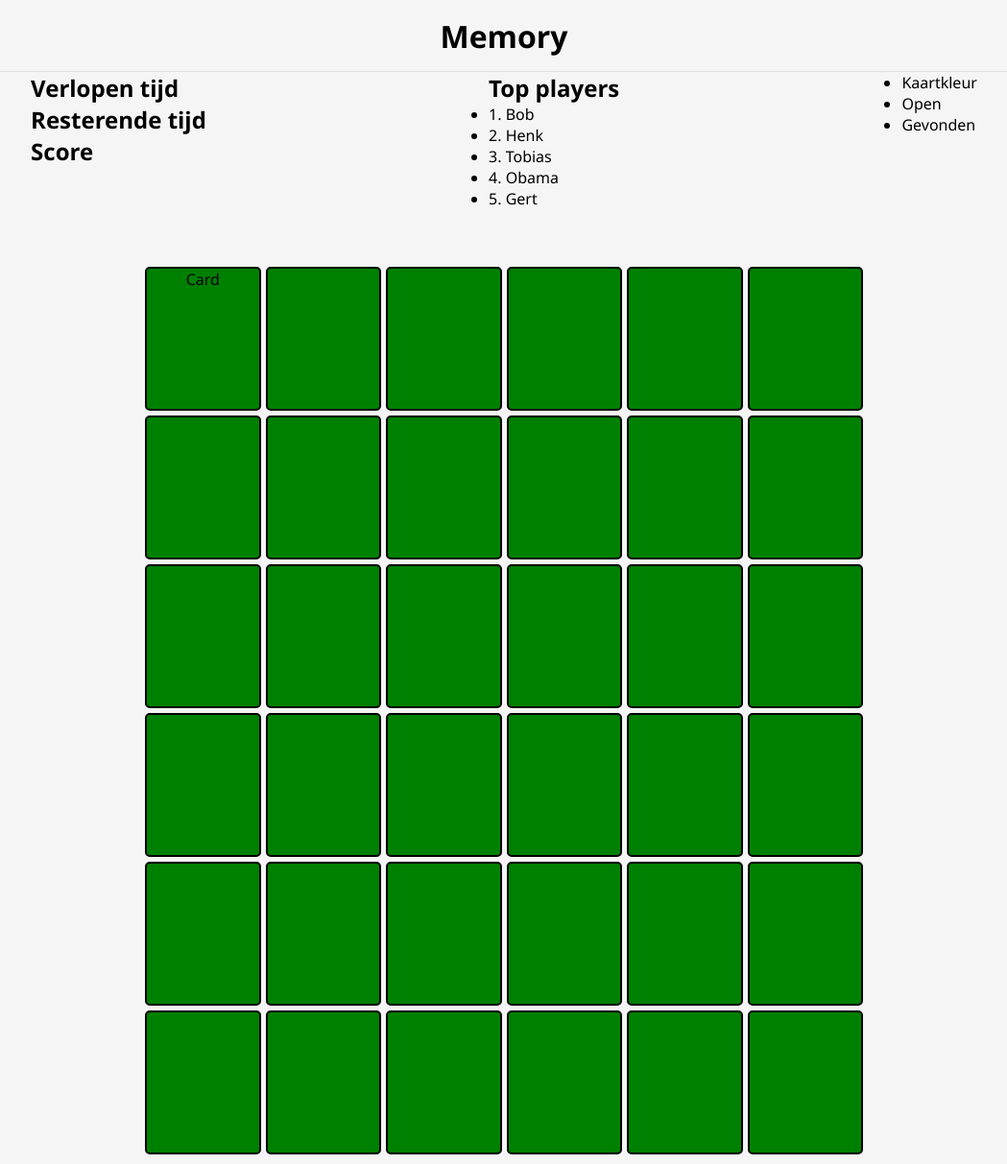
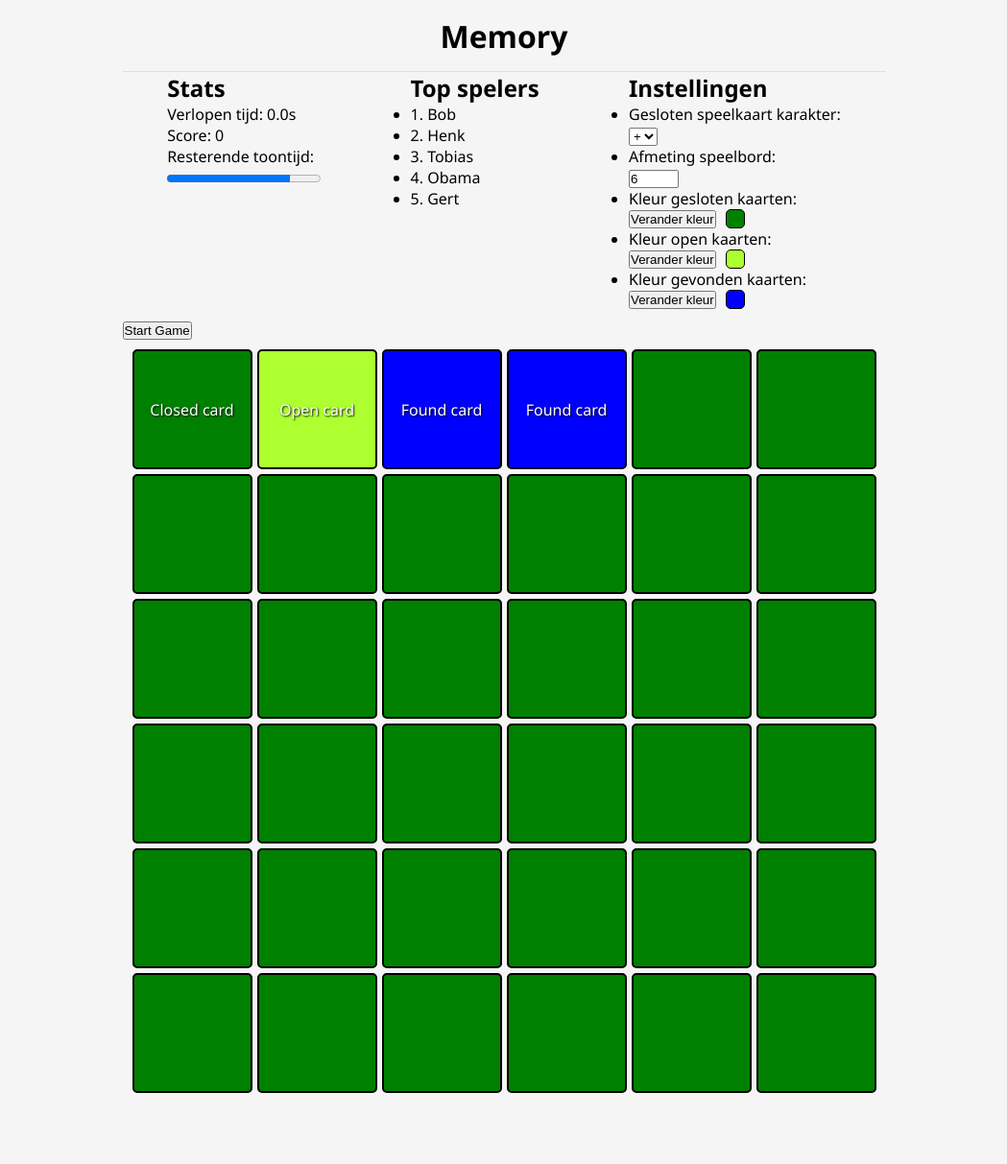
Before and after one commit to WaoulVL/Memory, a PHP site: page /memory.html in a window 1280 px wide. Shown: the whole page at 96% size, without its empty margins (115-1164 px from the left). After the commit the page ends 1139 px from the top, so only its background shows below. Run offline with PHP 8.4, Linux system fonts and the light colour scheme.

Commit message:
Added settings / card types

```diff
--- a/memory.html
+++ b/memory.html
@@ -15,13 +15,15 @@
 
         <div class="statistics">
             <div class="game-info">
-                <h2>Verlopen tijd</h2>
-                <h2>Resterende tijd</h2>
-                <h2>Score</h2>
+                <h2>Stats</h2>
+                <p>Verlopen tijd: 0.0s</p>
+                <p>Score: 0</p>
+                <p>Resterende toontijd:</p>
+                <progress id="time" value="80" max="100"></progress>
             </div>
 
             <div class="top-players">
-                <h2>Top players</h2>
+                <h2>Top spelers</h2>
                 <ul>
                     <li>1. Bob</li>
                     <li>2. Henk</li>
@@ -31,57 +33,97 @@
                 </ul>
             </div>
 
-            <div class="card-info">
+            <div class="settings-container">
+                <h2>Instellingen</h2>
                 <ul>
-                    <li>Kaartkleur</li>
-                    <li>Open</li>
-                    <li>Gevonden</li>
+                    <li>
+                        <p>Gesloten speelkaart karakter: </p>
+                        <select>
+                            <option value="+">+</option>
+                            <option value="-">-</option>
+                            <option value=" "> </option>
+                        </select>
+                    </li>
+                    <li>
+                        <p>Afmeting speelbord: </p>
+                        <input type="number" min="2" max="10" value="6">
+                    </li>
+                    <li>
+                        <p>Kleur gesloten kaarten: </p>
+                        <div class="color-container">
+                            <button>Verander kleur</button>
+                            <div class="color-display" style="background-color: green;"></div>
+                        </div>
+                    </li>
+                    <li>
+                        <p>Kleur open kaarten: </p>
+                        <div class="color-container">
+                            <button>Verander kleur</button>
+                            <div class="color-display" style="background-color: greenyellow;"></div>
+                        </div>
+                    </li>
+                    <li>
+                        <p>Kleur gevonden kaarten: </p>
+                        <div class="color-container">
+                            <button>Verander kleur</button>
+                            <div class="color-display" style="background-color: blue;"></div>
+                        </div>
+                    </li>
                 </ul>
             </div>
         </div>
 
+        <div class="container">
+            <button class="start-button">Start Game</button>
+        </div>
+
         <div class="memory-container">
-                <div class="card">
-                    <p>Card</p>
-                </div>
-                <div class="card"></div>
-                <div class="card"></div>
-                <div class="card"></div>
-                <div class="card"></div>
-                <div class="card"></div>
-                <div class="card"></div>
-                <div class="card"></div>
-                <div class="card"></div>
-                <div class="card"></div>
-                <div class="card"></div>
-                <div class="card"></div>
-                <div class="card"></div>
-                <div class="card"></div>
-                <div class="card"></div>
-                <div class="card"></div>
-                <div class="card"></div>
-                <div class="card"></div>
-                <div class="card"></div>
-                <div class="card"></div>
-                <div class="card"></div>
-                <div class="card"></div>
-                <div class="card"></div>
-                <div class="card"></div>
-                <div class="card"></div>
-                <div class="card"></div>
-                <div class="card"></div>
-                <div class="card"></div>
-                <div class="card"></div>
-                <div class="card"></div>
-                <div class="card"></div>
-                <div class="card"></div>
-                <div class="card"></div>
-                <div class="card"></div>
-                <div class="card"></div>
-                <div class="card"></div>
+            <div class="card_closed">
+                <p class="card_text">Closed card</p>
             </div>
+            <div class="card_open">
+                <p class="card_text">Open card</p>
+            </div>
+            <div class="card_found">
+                <p class="card_text">Found card</p>
+            </div>
+            <div class="card_found">
+                <p class="card_text">Found card</p>
+            </div>
+            <div class="card_closed"></div>
+            <div class="card_closed"></div>
+            <div class="card_closed"></div>
+            <div class="card_closed"></div>
+            <div class="card_closed"></div>
+            <div class="card_closed"></div>
+            <div class="card_closed"></div>
+            <div class="card_closed"></div>
+            <div class="card_closed"></div>
+            <div class="card_closed"></div>
+            <div class="card_closed"></div>
+            <div class="card_closed"></div>
+            <div class="card_closed"></div>
+            <div class="card_closed"></div>
+            <div class="card_closed"></div>
+            <div class="card_closed"></div>
+            <div class="card_closed"></div>
+            <div class="card_closed"></div>
+            <div class="card_closed"></div>
+            <div class="card_closed"></div>
+            <div class="card_closed"></div>
+            <div class="card_closed"></div>
+            <div class="card_closed"></div>
+            <div class="card_closed"></div>
+            <div class="card_closed"></div>
+            <div class="card_closed"></div>
+            <div class="card_closed"></div>
+            <div class="card_closed"></div>
+            <div class="card_closed"></div>
+            <div class="card_closed"></div>
+            <div class="card_closed"></div>
+            <div class="card_closed"></div>
         </div>
+
     </div>
-
 </body>
 </html>
--- a/style.css
+++ b/style.css
@@ -7,6 +7,9 @@
 body {
   font-family: "Segoe UI", Tahoma, Geneva, Verdana, sans-serif;
   background-color: #f5f5f5;
+  display: flex;
+  align-items: center;
+  justify-content: center;
 }
 
 .header {
@@ -25,24 +28,70 @@ body {
   background-color: #f5f5f5;
 }
 
+.container {
+  align-items: center;
+  justify-content: center;
+}
+
 .memory-container {
   display: grid;
-  padding-left: 20%;
-  padding-right: 20%;
+  /* padding-left: 20%;
+  padding-right: 20%; */
   margin: 10px;
-  padding-top: 50px;
+  /* padding-top: 50px; */
   grid-template-columns: repeat(6, 1fr);
   grid-template-rows: repeat(6, 1fr);
   gap: 5px;
 }
 
-.card {
+.settings-container {
+  padding-bottom: 10px;;
+}
+
+.card_base,
+.card_open,
+.card_closed,
+.card_found {
   display: flex;
-  background-color: green;
   border-color: black;
   border-style: solid;
   border-width: 2px;
   border-radius: 5px;
-  height: 150px;
+  height: 125px;
+  width: 125px;
   justify-content: center;
+  align-items: center;
 }
+
+.card_open {
+  background-color: greenyellow;
+}
+
+.card_closed {
+  background-color: green;
+}
+
+.card_found {
+  background-color: blue;
+}
+
+.card_text {
+  text-align: center;
+  color: white;
+  text-shadow: 1px 1px 2px black;
+}
+
+.color-container {
+  display: flex;
+  align-items: center;
+}
+
+.color-display {
+  width: 20px;
+  height: 20px;
+  margin-left: 10px;
+  border-color: black;
+  border-style: solid;
+  border-width: 1px;
+  border-radius: 5px;
+}
```
